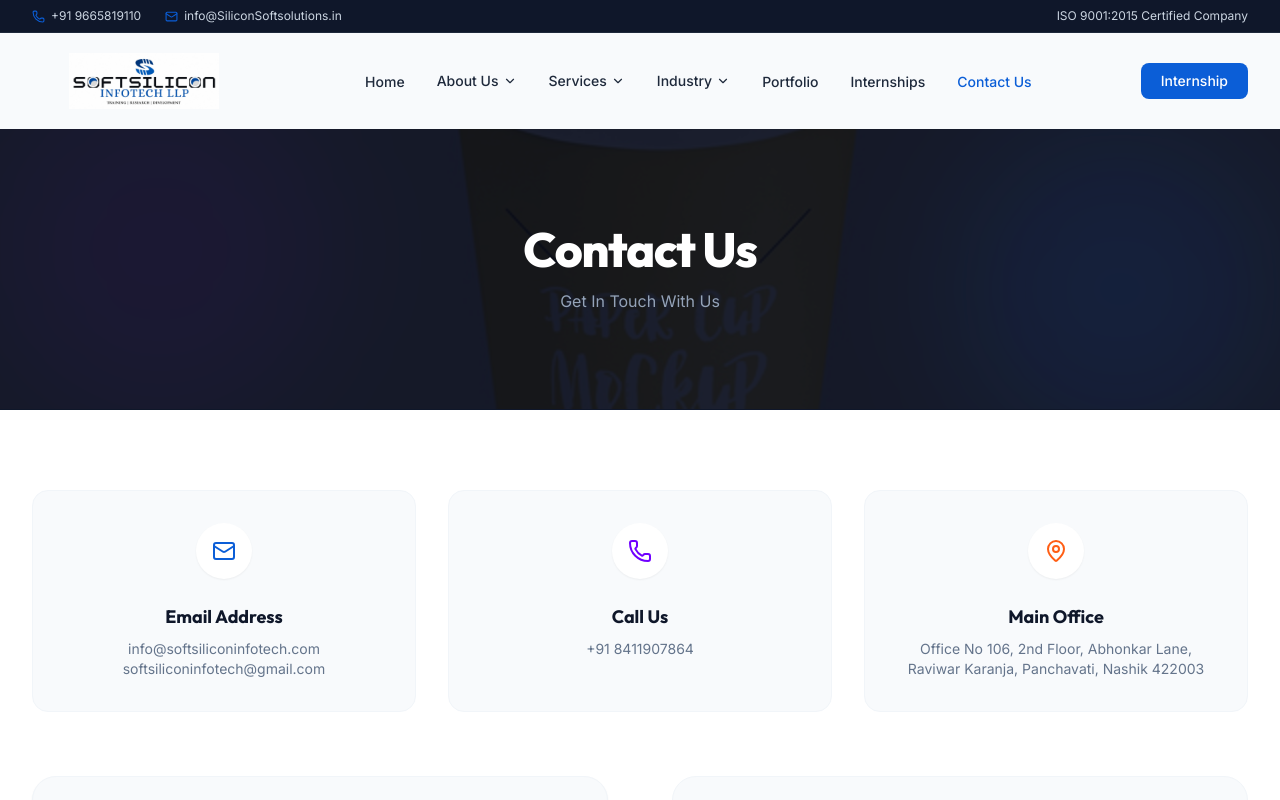
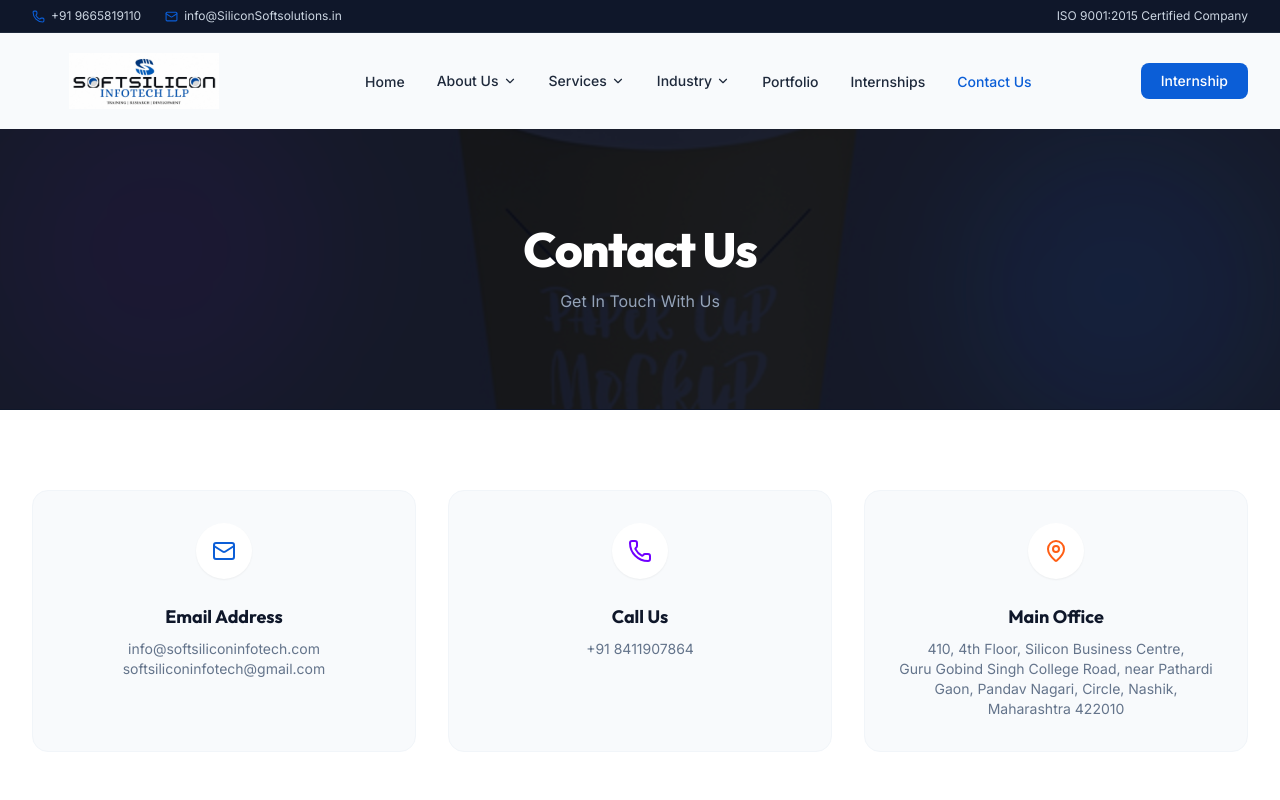
Before and after one commit to Krishnachavan1930/SoftSilliconInfotech-Website, a Next.js app: page /contactus.php in a window 1280 px wide. Shown: the top 800 px of the page. Built offline with nearby package versions, Linux system fonts and the light colour scheme.

Commit message:
Update page.tsx

```diff
--- a/app/contactus.php/page.tsx
+++ b/app/contactus.php/page.tsx
@@ -74,8 +74,8 @@ export default function ContactUsPage() {
       title: "Main Office",
       icon: <MapPin size={24} className="text-accent" />,
       lines: [
-        "Office No 106, 2nd Floor, Abhonkar Lane,",
-        "Raviwar Karanja, Panchavati, Nashik 422003",
+        "410, 4th Floor, Silicon Business Centre,",
+        "Guru Gobind Singh College Road, near Pathardi Gaon, Pandav Nagari, Circle, Nashik, Maharashtra 422010",
       ],
       href: "#",
     },
```
